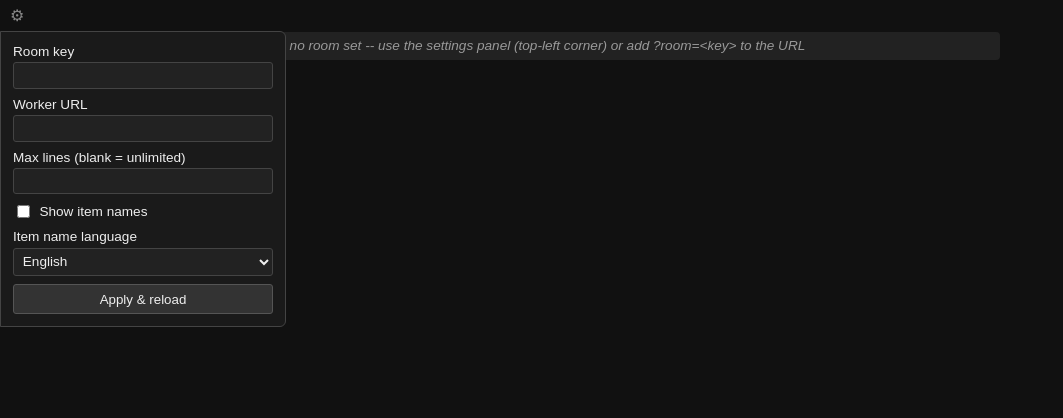
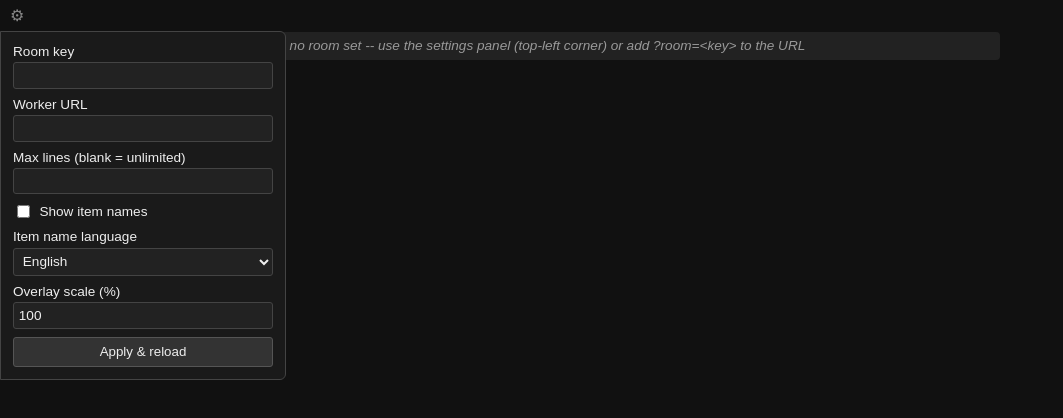
Before and after one commit to Appendko/RMR-Sync, a plain HTML site: page tracker/event_feed.html in a window 1280 px wide. Shown: the whole page, without its empty margins (0-1063 px from the left). Drawn offline with Linux system fonts and the light colour scheme.

Commit message:
Add overlay scale setting and unify player/item-name font sizes
Player names had no explicit font-size (inheriting the browser default)
while item-name labels were smaller (0.85rem), so they looked mismatched
side by side -- both are now 1rem. Also adds an "Overlay scale (%)"
field to the settings panel (and a matching ?scale= URL param) that
scales the whole feed -- text, icons, and spacing together -- via CSS
zoom, so making the overlay bigger doesn't leave icons looking
undersized next to larger text.

```diff
--- a/tracker/event_feed.html
+++ b/tracker/event_feed.html
@@ -8,7 +8,7 @@
   body { font-family: sans-serif; max-width: 720px; margin: 2rem auto; padding: 0 1rem; background: #111; color: #eee; }
   #log { display: flex; flex-direction: column; gap: 0.4rem; }
   .entry { display: flex; flex-wrap: wrap; align-items: center; gap: 0.4rem; background: #222; padding: 0.4rem 0.6rem; border-radius: 4px; }
-  .entry .player { font-weight: bold; margin-right: 0.4rem; }
+  .entry .player { font-size: 1rem; font-weight: bold; margin-right: 0.4rem; }
   .entry img { width: 24px; height: 24px; flex-shrink: 0; image-rendering: pixelated; }
   .entry .icon-sprite {
     width: 24px;
@@ -19,7 +19,7 @@
     background-size: 192px 1344px;
     image-rendering: pixelated;
   }
-  .entry .item-label { font-size: 0.85rem; color: #ccc; margin-left: 0.2rem; }
+  .entry .item-label { font-size: 1rem; color: #ccc; margin-left: 0.2rem; }
   .entry.status-line { color: #999; font-size: 0.85rem; font-style: italic; }
 
   #settingsHotspot {
@@ -113,6 +113,9 @@
         <option value="zh-TW">繁體中文</option>
       </select>
     </label>
+    <label>Overlay scale (%)
+      <input type="number" id="settingsScale" min="50" max="300" step="10" />
+    </label>
     <button id="settingsApply" type="button">Apply &amp; reload</button>
   </div>
 </div>
--- a/tracker/event_feed.js
+++ b/tracker/event_feed.js
@@ -7,6 +7,7 @@ const WORKER_URL_STORAGE_KEY = "rmrSyncWorkerUrl";
 const MAX_LINES_STORAGE_KEY = "rmrSyncMaxLines";
 const SHOW_TEXT_STORAGE_KEY = "rmrSyncShowText";
 const LANG_STORAGE_KEY = "rmrSyncLang";
+const SCALE_STORAGE_KEY = "rmrSyncScale";
 
 // Resolves a setting that can come from either a URL query param or the
 // settings panel (saved to localStorage). localStorage wins whenever it has
@@ -110,6 +111,16 @@ function resolveLanguage() {
   return detectBrowserLang() || DEFAULT_LANG;
 }
 
+// Optional ?scale=N query param (or settings-panel equivalent), as a percentage
+// (100 = normal size). Applied as CSS zoom on the whole #log container so text,
+// icons, and spacing all scale together instead of just the font growing while
+// icons stay a fixed 24px.
+function getScalePercent() {
+  const raw = resolveStoredOrQuery(SCALE_STORAGE_KEY, "scale");
+  const parsed = raw ? Number(raw) : NaN;
+  return Number.isFinite(parsed) && parsed >= 50 && parsed <= 300 ? parsed : 100;
+}
+
 // Hidden top-left settings panel (revealed on hover) so a streamer can
 // change room/workerUrl/maxLines/showText from inside an OBS Browser
 // Source via "Interact" -- without editing the source's configured URL,
@@ -122,6 +133,7 @@ function setupSettingsPanel() {
   const maxLinesInput = document.getElementById("settingsMaxLines");
   const showTextInput = document.getElementById("settingsShowText");
   const langInput = document.getElementById("settingsLang");
+  const scaleInput = document.getElementById("settingsScale");
   const applyButton = document.getElementById("settingsApply");
 
   roomInput.value = resolveStoredOrQuery(ROOM_STORAGE_KEY, "room") ?? "";
@@ -133,6 +145,9 @@ function setupSettingsPanel() {
   // rather than only the raw stored/query value, so the dropdown always shows
   // what's actually in effect right now, not blank when nothing's been chosen yet.
   langInput.value = resolveLanguage();
+  // Same reasoning as language: show the fully-resolved (defaulted) scale, not
+  // a blank field, so the panel always reflects what's currently on screen.
+  scaleInput.value = getScalePercent();
 
   applyButton.addEventListener("click", () => {
     const setStored = (key, value) => {
@@ -147,6 +162,7 @@ function setupSettingsPanel() {
     setStored(MAX_LINES_STORAGE_KEY, maxLinesInput.value.trim());
     setStored(SHOW_TEXT_STORAGE_KEY, showTextInput.checked ? "1" : "0");
     setStored(LANG_STORAGE_KEY, langInput.value);
+    setStored(SCALE_STORAGE_KEY, scaleInput.value.trim());
     window.location.reload();
   });
 }
@@ -209,6 +225,11 @@ function renderEntry(event, showText, lang, shareFlags) {
 
 function main() {
   const log = document.getElementById("log");
+  // CSS zoom (not just font-size) so icons and spacing scale right along with
+  // the text -- otherwise a bigger font would look mismatched next to
+  // still-24px icons. Chromium-only, but this whole tracker already assumes a
+  // Chromium browser (File System Access API, WebRTC keep-alive, etc.).
+  log.style.zoom = getScalePercent() / 100;
   const showText = getShowTextDefault();
   const lang = resolveLanguage();
   const maxLines = getMaxLines();
```
Also changed, not shown: README.md.
